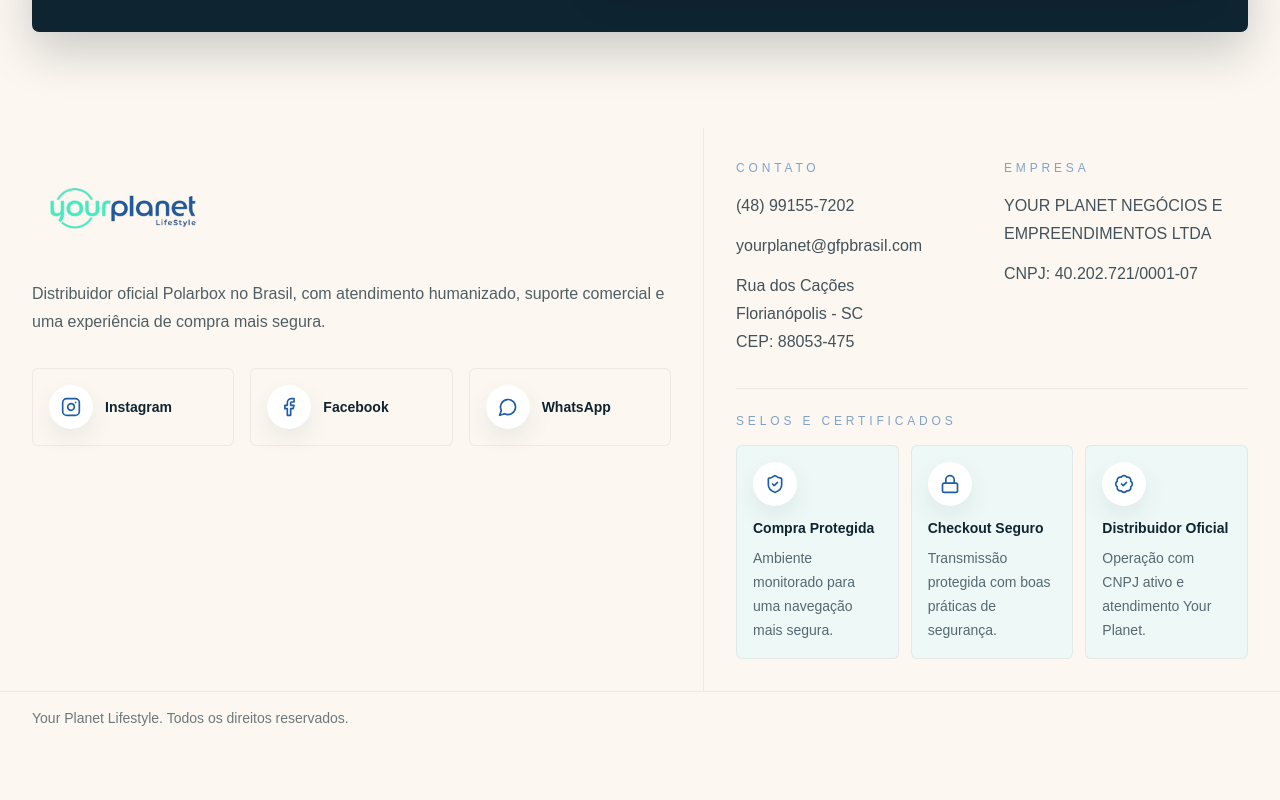
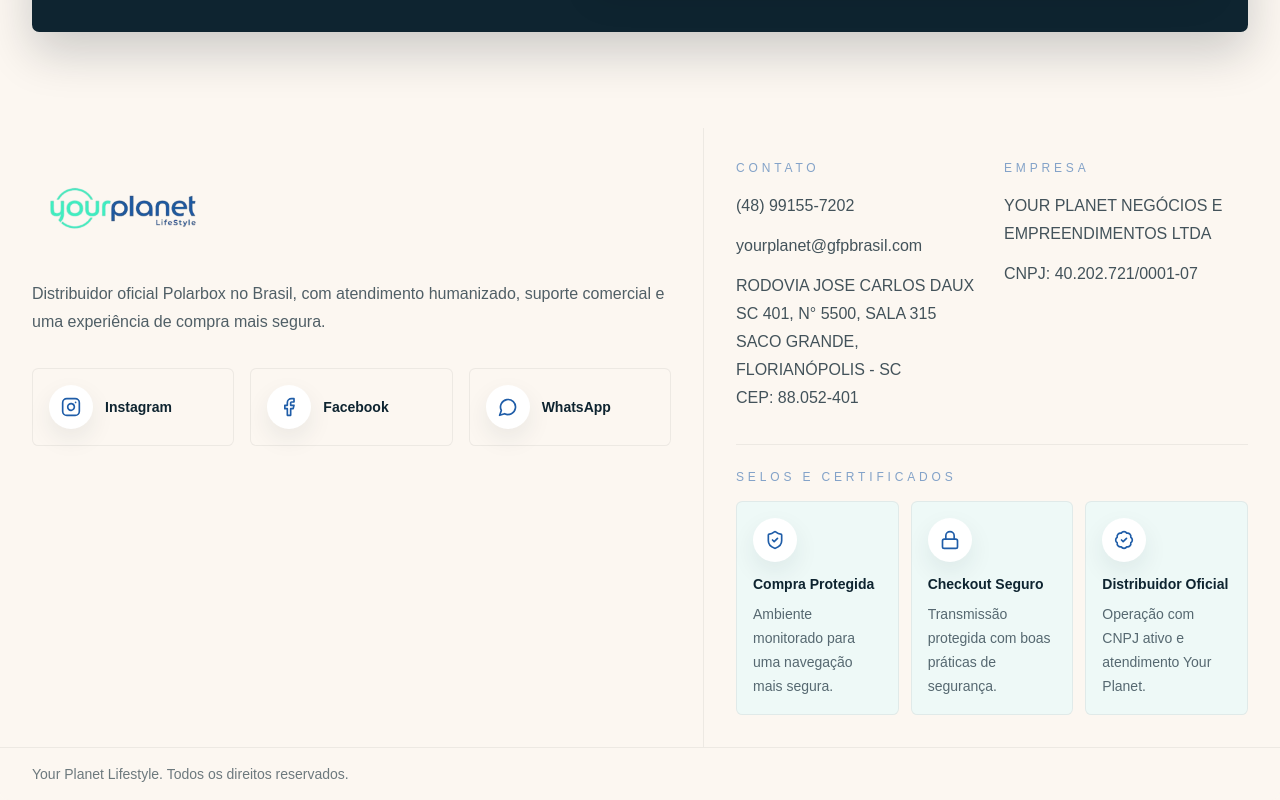
Before and after one commit to offleu/LPYOURPLANET, a React (Vite) app: page / in a window 1280 px wide. Shown: the part 5284-6084 px from the top of the page. Before the commit the page ends 6028 px from the top, so only its background shows below. Built offline with nearby package versions, Linux system fonts and the light colour scheme.

Commit message:
ENDEREÇO

```diff
--- a/src/app/App.tsx
+++ b/src/app/App.tsx
@@ -717,11 +717,11 @@
                     <p className="text-base leading-7">(48) 99155-7202</p>
                     <p className="wrap-safe text-base leading-7">yourplanet@gfpbrasil.com</p>
                     <p className="text-base leading-7">
-                      Rua dos Cações
+                      RODOVIA JOSE CARLOS DAUX SC 401, N° 5500, SALA 315
                       <br />
-                      Florianópolis - SC
+                      SACO GRANDE, FLORIANÓPOLIS - SC
                       <br />
-                      CEP: 88053-475
+                      CEP: 88.052-401
                     </p>
                   </div>
                 </div>
```
